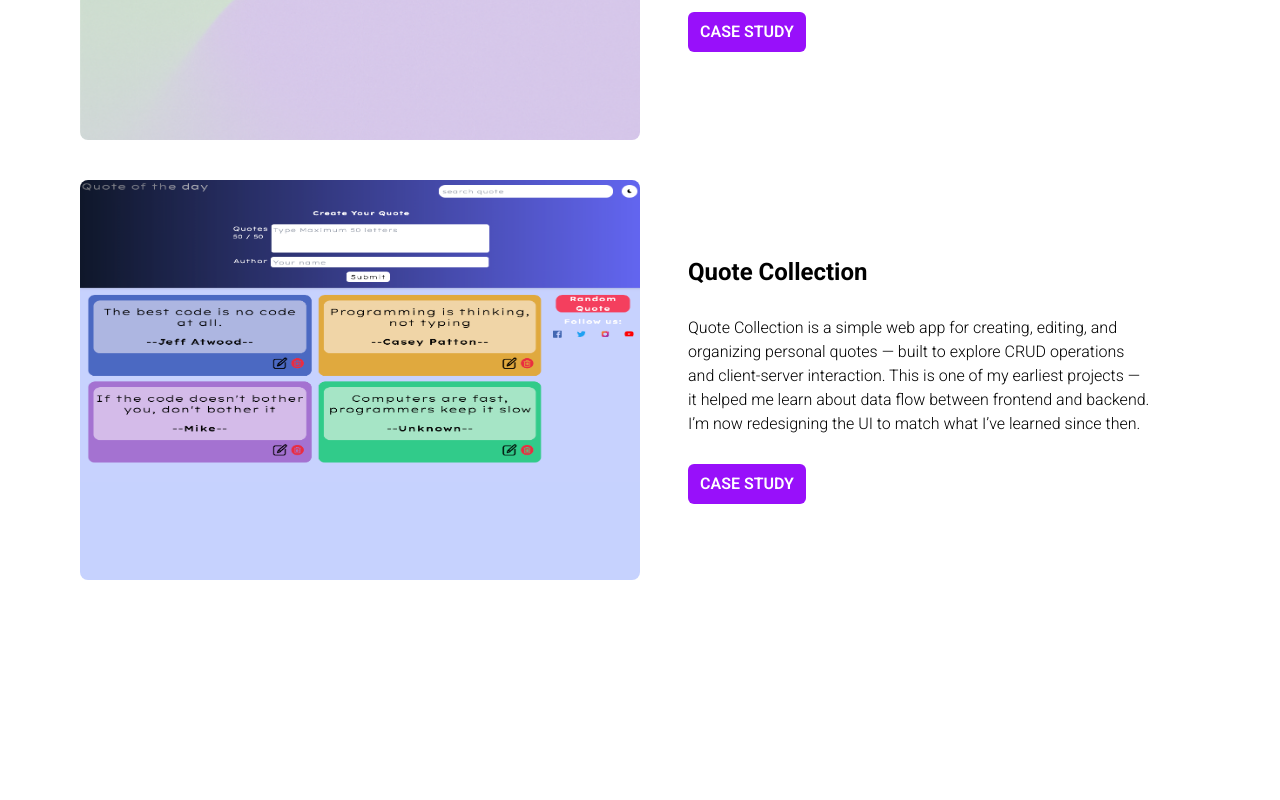
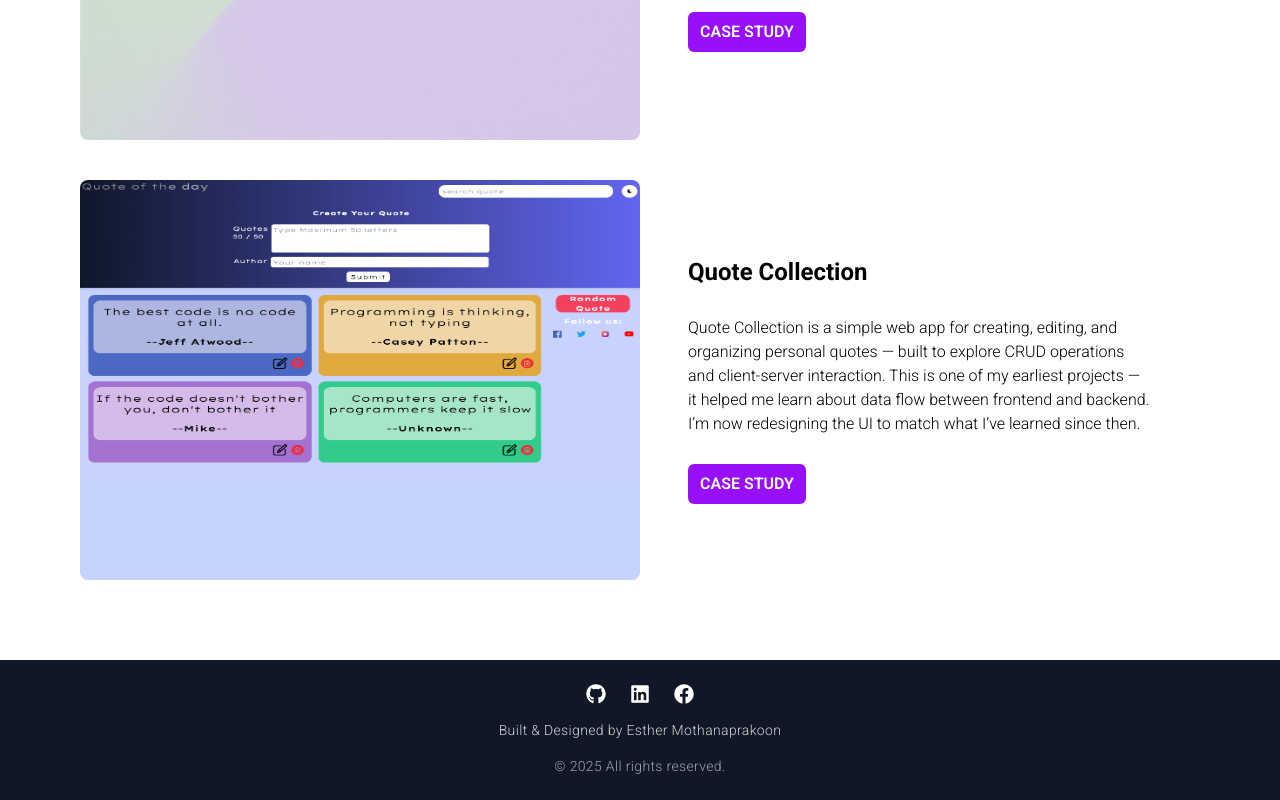
Before and after one commit to cactus-deva/portfolio, a React (Vite) app: page /projects in a window 1280 px wide. Shown: the part 980-1780 px from the top of the page. Before the commit the page ends 1640 px from the top, so only its background shows below. Built offline with nearby package versions, Linux system fonts and the light colour scheme; a web font is replaced by a local one.

Commit message:
delete skill.tsx

```diff
--- a/src/components/About.tsx
+++ b/src/components/About.tsx
@@ -11,12 +11,12 @@ export const About = () => {
     "SQL",
     "Node.js",
     "Express.js",
-    " Responnsive Design",
+    "Responnsive Design",
   ];
   return (
     <main
       className="flex flex-col items-center justify-evenly min-w-screen min-h-screen"
-      data-aos="fade-in"
+      data-aos="fade-up"
       style={{ backgroundImage: `url(${aboutBg})`, backgroundSize: "cover" }}
     >
       <div className="flex flex-col justify-between items-center w-1/2 max-w-xl text-center mt-20">
--- a/src/components/Contact.tsx
+++ b/src/components/Contact.tsx
@@ -35,10 +35,10 @@ export const Contact = () => {
       });
   };
 
-
   return (
     <main
       className="min-h-screen flex flex-col items-center justify-evenly"
+      data-aos="fade-up"
       style={{
         backgroundImage: `url(${contactPhoto})`,
         backgroundSize: "cover",
--- /dev/null
+++ b/src/components/Footer.tsx
@@ -0,0 +1,34 @@
+import { FaGithub, FaLinkedin, FaFacebook } from "react-icons/fa";
+
+export const Footer = () => {
+  return (
+    <footer className="w-full bg-gray-900 text-white py-6 flex flex-col items-center gap-4 text-sm tracking-wide">
+      <div className="flex gap-6 text-xl">
+        <a
+          href="https://github.com/cactus-deva"
+          target="_blank"
+          rel="noreferrer"
+          className="hover:text-green-400 transition-colors duration-300"
+        >
+          <FaGithub />
+        </a>
+        <a
+          href="https://www.linkedin.com/in/esther-mothanaprakoon-6686131b8/"
+          target="_blank"
+          rel="noreferrer"
+          className="hover:text-purple-400 transition-colors duration-300"
+        >
+          <FaLinkedin />
+        </a>
+        <a
+          href="https://www.facebook.com/ster.mothanaprakoon/"
+          className="hover:text-pink-400 transition-colors duration-300"
+        >
+          <FaFacebook />
+        </a>
+      </div>
+      <p className="opacity-80">Built & Designed by Esther Mothanaprakoon</p>
+      <p className="opacity-60">© {new Date().getFullYear()} All rights reserved.</p>
+    </footer>
+  );
+};
--- a/src/components/Hero.tsx
+++ b/src/components/Hero.tsx
@@ -3,6 +3,7 @@ import heroBg from "../assets/hero-bg.png";
 import { Button } from "./Button";
 
 export const Hero = () => {
+
   return (
     <main
       data-aos="fade-up"
@@ -16,9 +17,8 @@ export const Hero = () => {
           Applications that leads to the success of the overall product
         </p>
         <Link to='/projects'>
-        <Button>PROJECTS</Button>
+        <Button padding="py-3 px-10">PROJECTS</Button>
         </Link>
-
       </div>
     </main>
   );
--- a/src/components/Layout.tsx
+++ b/src/components/Layout.tsx
@@ -1,6 +1,7 @@
 import { Outlet } from "react-router-dom";
 import { Header } from "./Header";
 import { SocialLinks } from "./SocialLinks";
+import { Footer } from "./Footer";
 
 export const Layout = () => {
   return (
@@ -10,6 +11,7 @@ export const Layout = () => {
       <main className="flex-grow">
         <Outlet />
       </main>
+      <Footer />
     </div>
   );
 };
--- a/src/components/Projects.tsx
+++ b/src/components/Projects.tsx
@@ -25,8 +25,9 @@ export const Projects = () => {
       details: "Quote Collection is a simple web app for creating, editing, and organizing personal quotes — built to explore CRUD operations and client-server interaction. This is one of my earliest projects — it helped me learn about data flow between frontend and backend. I’m now redesigning the UI to match what I’ve learned since then.",
     },
   ];
+
   return (
-    <main className="flex flex-col items-center justify-around min-h-screen m-20">
+    <main className="flex flex-col items-center justify-around min-h-screen m-20" data-aos="fade-up">
       <div className="flex flex-col items-center justify-between h-30 max-w-150 text-center">
         <h1 className="text-4xl font-bold">PROJECTS</h1>
         <span>
--- a/src/components/Skill.tsx
+++ /dev/null
@@ -1,11 +0,0 @@
-import React from 'react'
-
-function Skill() {
-  return (
-    <div>
-
-    </div>
-  )
-}
-
-export default Skill
--- a/src/components/SocialLinks.tsx
+++ b/src/components/SocialLinks.tsx
@@ -1,10 +1,10 @@
 
 
-import { FaGithub, FaLinkedin, FaEnvelope } from "react-icons/fa";
+import { FaGithub, FaLinkedin, FaFacebook } from "react-icons/fa";
 
 export const SocialLinks = () => {
   return (
-    <div className="hidden lg:flex flex-col top-[35%] left-0 fixed z-40">
+    <div className="hidden lg:flex flex-col top-[40%] left-0 fixed z-40">
       <ul>
         <li className="w-40 h-12 flex justify-between items-center ml-[-100px] hover:ml-[-10px] duration-300 bg-gray-800 text-white rounded-r-md">
           <a
@@ -30,10 +30,10 @@ export const SocialLinks = () => {
 
         <li className="w-40 h-12 flex justify-between items-center ml-[-100px] hover:ml-[-10px] duration-300 bg-purple-600 text-white rounded-r-md">
           <a
-            href="mailto:esther.mothanaprakoon@gmail.com"
+            href="https://www.facebook.com/ster.mothanaprakoon/"
             className="flex justify-between items-center w-full px-4"
           >
-            Email <FaEnvelope size={25} />
+            Facebook <FaFacebook size={25} />
           </a>
         </li>
       </ul>
--- a/src/pages/DogHotelPage.tsx
+++ b/src/pages/DogHotelPage.tsx
@@ -1,9 +1,8 @@
-// src/pages/ProjectDetail.tsx
+
 import { FaGithub, FaExternalLinkAlt } from "react-icons/fa";
 import dogHotel from "../assets/dogHotel.png";
 import background from "../assets/sparkle-bg.png";
 import { Button } from "../components/Button";
-import { Link } from "react-router-dom";
 
 export const DogHotelPage = () => {
   return (
--- a/vite.config.ts
+++ b/vite.config.ts
@@ -5,4 +5,5 @@ import tailwindcss from '@tailwindcss/vite'
 // https://vite.dev/config/
 export default defineConfig({
   plugins: [react(),tailwindcss()],
+  base: './',
 })
```
Also changed, not shown: vercel.json (added).
